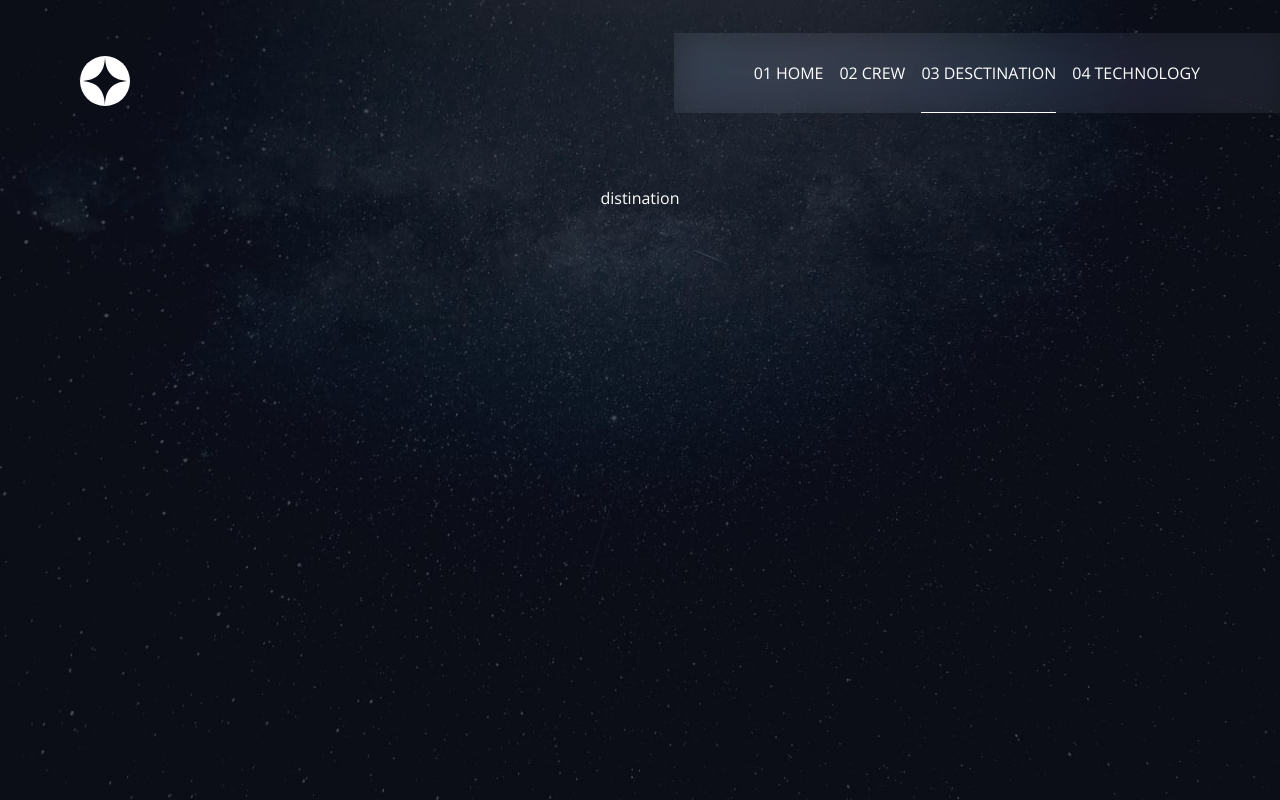
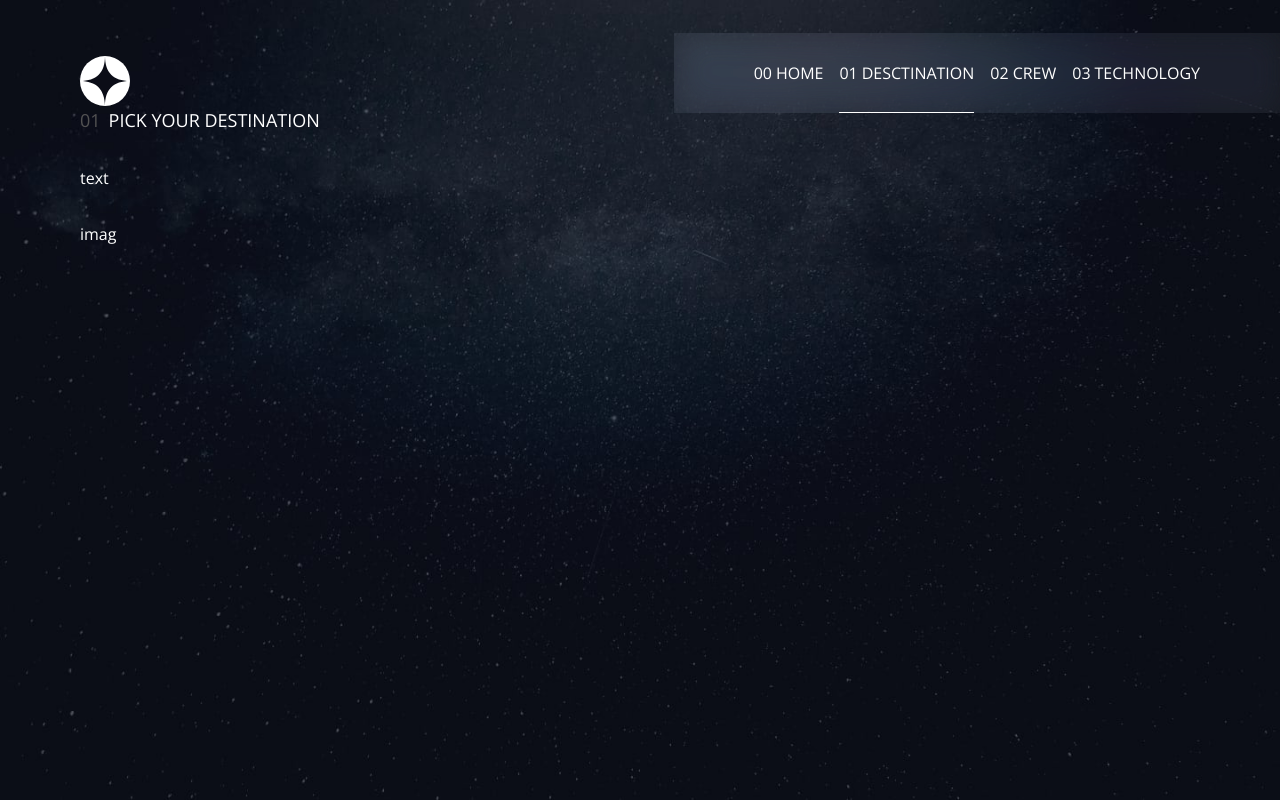
Before and after one commit to abuakr-alzubir/space-rourism, a Next.js app: page /destination in a window 1280 px wide. Built offline with nearby package versions, Linux system fonts and the light colour scheme.

Commit message:
home page editing

```diff
--- a/app/(home)/page.tsx
+++ b/app/(home)/page.tsx
@@ -6,10 +6,10 @@ export const metadata: Metadata = {
 
 export default function Home() {
   return (
-    <div className="flex flex-col lg:flex-row gap-y-24 md:pt-8 items-center justify-center max-w-md text-center text-slate-200">
-      <div>
+    <div className="flex flex-col lg:flex-row gap-y-12 pt-8 md:pt-16 items-center justify-center md:max-w-none text-center text-slate-200">
+      <div className="max-w-lg">
         <p className="uppercase mb-4 text-2xl">So, you want to travel to</p>
-        <h2 className="text-9xl uppercase mb-8 text-white md:text-[180px] ">Space</h2>
+        <h2 className="text-8xl uppercase mb-8 text-white md:text-[180px] ">Space</h2>
         <p className="text-xl">
           Let’s face it; if you want to go to space, you might as well genuinely
           go to outer space and not hover kind of on the edge of it. Well sit
@@ -17,7 +17,7 @@ export default function Home() {
           experience!
         </p>
       </div>
-      <div className="flex justify-center items-center w-[300px] h-[300px] text-black bg-white rounded-full uppercase text-5xl">
+      <div className="flex justify-center items-center w-[200px] md:w-[300px] h-[200px] md:h-[300px] text-black bg-white rounded-full uppercase text-3xl md:text-5xl ">
         Explore
       </div>
     </div>
--- a/app/destination/page.tsx
+++ b/app/destination/page.tsx
@@ -6,8 +6,15 @@ export const metadata: Metadata = {
 
 export default function Destination() {
   return (
-    <>
-      <h1>distination</h1>
-    </>
+    <div className="space-y-8">
+      <div className="flex gap-2 uppercase text-lg">
+        <span className="text-neutral-600">01</span>
+        <h2>pick your destination</h2>
+      </div>
+      <div className="flex flex-col gap-8">
+        <div>text</div>
+        <div>imag</div>
+      </div>
+    </div>
   );
 }
--- a/app/layout.tsx
+++ b/app/layout.tsx
@@ -22,7 +22,7 @@ export default function RootLayout({
         <main className=" relative text-white h-screen w-screen">
           <BgPages />
           <Navigation />
-          <div className="container flex basis-80 items-centre justify-center pt-20">{children}</div>
+          <div className="container">{children}</div>
         </main>
       </body>
     </html>
--- a/components/Links.tsx
+++ b/components/Links.tsx
@@ -36,8 +36,8 @@ const Links:React.FC<LinkdData> = ({onClick, isVertical=false}) => {
 export default Links;
 
 const links = [
-  { href: "/", lable: "home", number: "01" },
+  { href: "/", lable: "home", number: "00" },
+  { href: "/destination", lable: "desctination", number: "01" },
   { href: "/crew", lable: "crew", number: "02" },
-  { href: "/destination", lable: "desctination", number: "03" },
-  { href: "/technology", lable: "technology", number: "04" },
+  { href: "/technology", lable: "technology", number: "03" },
 ];
--- a/tailwind.config.ts
+++ b/tailwind.config.ts
@@ -18,6 +18,7 @@ const config: Config = {
           lg: '4rem',
           xl: '5rem',
           '2xl': '6rem',
+          padding: '2rem',
         },
       },
       backgroundImage: {
```
